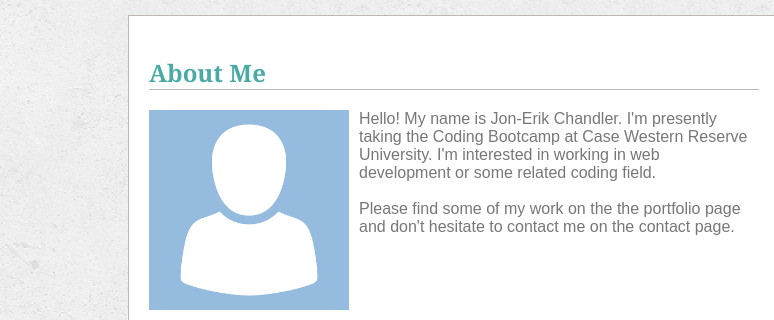
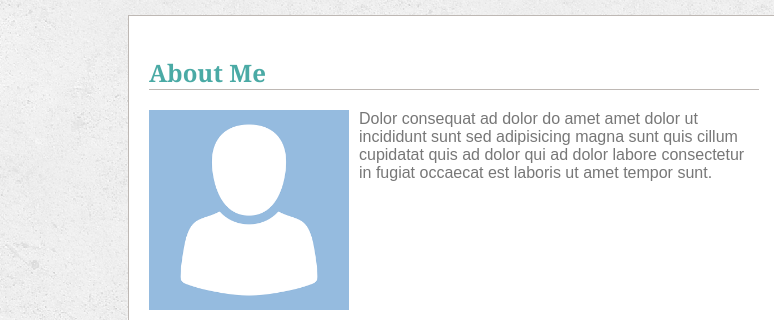
Before and after one commit to Jon-Erik/Responsive-Portfolio, a plain HTML site: page index.html in a window 1280 px wide. Shown: the part 93-413 px from the top of the page, 0-774 px from the left. Drawn offline with Linux system fonts and the light colour scheme.

Commit message:
replaced bio with lorem ipsum

```diff
--- a/index.html
+++ b/index.html
@@ -21,9 +21,7 @@
 		<section id="main-bio">
 			<h2>About Me</h2>
 				<img id="bio-image" src="assets\images\placeholder image.png" width="200px" alt="Placeholder Image"/>
-			<p class="bio-text">Hello! My name is Jon-Erik Chandler. I'm presently taking the Coding Bootcamp at Case Western Reserve University. I'm interested in working in web development or some related coding field.
-			<br/><br/>
-			Please find some of my work on the the portfolio page and don't hesitate to contact me on the contact page.</p>
+			<p class="bio-text">Dolor consequat ad dolor do amet amet dolor ut incididunt sunt sed adipisicing magna sunt quis cillum cupidatat quis ad dolor qui ad dolor labore consectetur in fugiat occaecat est laboris ut amet tempor sunt.</p>
 		</section>
 		<section id="contact-info">
 			<h3>Connect with Me</h3>
```
